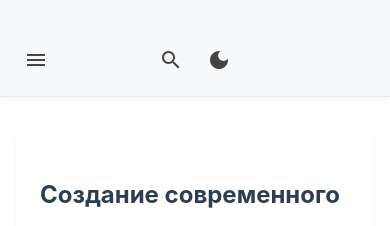
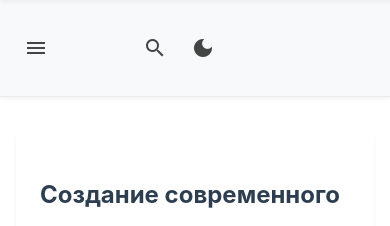
Before and after one commit to Xtoman/xtoman.github.io, a Jekyll site: the page built from index.html, in a window 390 px wide. Shown: the top 226 px of the page. Built offline with Jekyll 4.4.1, drawn with Linux system fonts in a browser that asks for light colours; the list of posts is cut into pages by our own code.

Commit message:
design menu button

```diff
--- a/_layouts/default.html
+++ b/_layouts/default.html
@@ -124,6 +124,7 @@
             // Мобильное меню
             const menuToggle = document.getElementById('menu-toggle');
             const mainNav = document.getElementById('main-nav');
+            const body = document.body;
 
             console.log('Menu toggle:', menuToggle);
 
@@ -136,6 +137,7 @@
                     e.stopPropagation();
 
                     mainNav.classList.toggle('nav-active');
+                    body.classList.toggle('menu-open');
 
                     if (mainNav.classList.contains('nav-active')) {
                         menuIcon.textContent = 'close';
@@ -157,6 +159,7 @@
                 // Закрытие мобильного меню
                 if (mainNav && menuToggle && !mainNav.contains(e.target) && !menuToggle.contains(e.target)) {
                     mainNav.classList.remove('nav-active');
+                    body.classList.remove('menu-open');
                     if (menuToggle.querySelector('.material-icons')) {
                         menuToggle.querySelector('.material-icons').textContent = 'menu';
                     }
@@ -171,6 +174,7 @@
                     }
                     if (mainNav) {
                         mainNav.classList.remove('nav-active');
+                        body.classList.remove('menu-open');
                         if (menuToggle && menuToggle.querySelector('.material-icons')) {
                             menuToggle.querySelector('.material-icons').textContent = 'menu';
                         }
@@ -182,6 +186,7 @@
             window.addEventListener('resize', () => {
                 if (window.innerWidth > 768 && mainNav) {
                     mainNav.classList.remove('nav-active');
+                    body.classList.remove('menu-open');
                     if (menuToggle && menuToggle.querySelector('.material-icons')) {
                         menuToggle.querySelector('.material-icons').textContent = 'menu';
                     }
--- a/assets/css/style.css
+++ b/assets/css/style.css
@@ -463,25 +463,28 @@ figcaption {
 
     header {
         padding: 1rem;
-        justify-content: flex-end;
+        justify-content: center;
+        position: relative;
     }
 
     #main-nav {
         position: fixed;
-        top: 64px;
+        top: 0;
         left: 0;
         right: 0;
         width: 100%;
-        height: auto;
+        height: 100vh;
         background-color: var(--card-background);
-        padding: 0.5rem;
+        padding: 2rem 1rem;
         box-shadow: 0 2px 4px var(--shadow-color);
-        transform: translateY(-150%);
+        transform: translateY(-100%);
         transition: transform 0.3s ease;
         z-index: 1000;
         display: flex;
         flex-direction: column;
-        align-items: stretch;
+        align-items: center;
+        justify-content: center;
+        gap: 2rem;
     }
 
     #main-nav.nav-active {
@@ -489,15 +492,24 @@ figcaption {
     }
 
     #main-nav a {
-        width: 100%;
+        width: 80%;
+        max-width: 300px;
         text-align: center;
         padding: 1rem;
         margin: 0;
-        border-radius: 0;
+        border-radius: 8px;
+        font-size: 1.2rem;
+        transition: all 0.2s ease;
+    }
+
+    #main-nav a:hover {
+        transform: translateY(-3px);
+        box-shadow: 0 4px 8px var(--shadow-color);
     }
 
     .header-controls {
-        position: relative;
+        position: absolute;
+        right: 1rem;
         z-index: 1001;
     }
 }
@@ -516,6 +528,7 @@ figcaption {
     color: var(--text-color);
     transition: all 0.3s ease;
     padding: 8px;
+    z-index: 1003;
 }
 
 #menu-toggle:hover {
@@ -524,7 +537,7 @@ figcaption {
 
 #menu-toggle .material-icons {
     font-size: 24px;
-    transition: transform 0.3s ease;
+    transition: transform 0.3s ease, color 0.3s ease;
     color: var(--text-color);
 }
 
@@ -536,3 +549,62 @@ figcaption {
 #menu-toggle .material-icons.close {
     transform: rotate(180deg);
 }
+
+/* Анимация для мобильного меню */
+@keyframes fadeIn {
+    from {
+        opacity: 0;
+        transform: translateY(-20px);
+    }
+    to {
+        opacity: 1;
+        transform: translateY(0);
+    }
+}
+
+@media (max-width: 768px) {
+    #main-nav a {
+        opacity: 0;
+        animation: fadeIn 0.5s ease forwards;
+    }
+
+    #main-nav a:nth-child(1) {
+        animation-delay: 0.1s;
+    }
+
+    #main-nav a:nth-child(2) {
+        animation-delay: 0.2s;
+    }
+
+    #main-nav a:nth-child(3) {
+        animation-delay: 0.3s;
+    }
+
+    #main-nav a:nth-child(4) {
+        animation-delay: 0.4s;
+    }
+
+    #main-nav a:nth-child(5) {
+        animation-delay: 0.5s;
+    }
+
+    /* Затемнение фона при открытом меню */
+    body::after {
+        content: '';
+        position: fixed;
+        top: 0;
+        left: 0;
+        right: 0;
+        bottom: 0;
+        background: rgba(0, 0, 0, 0.5);
+        z-index: 999;
+        opacity: 0;
+        pointer-events: none;
+        transition: opacity 0.3s ease;
+    }
+
+    body.menu-open::after {
+        opacity: 1;
+        pointer-events: auto;
+    }
+}
```
